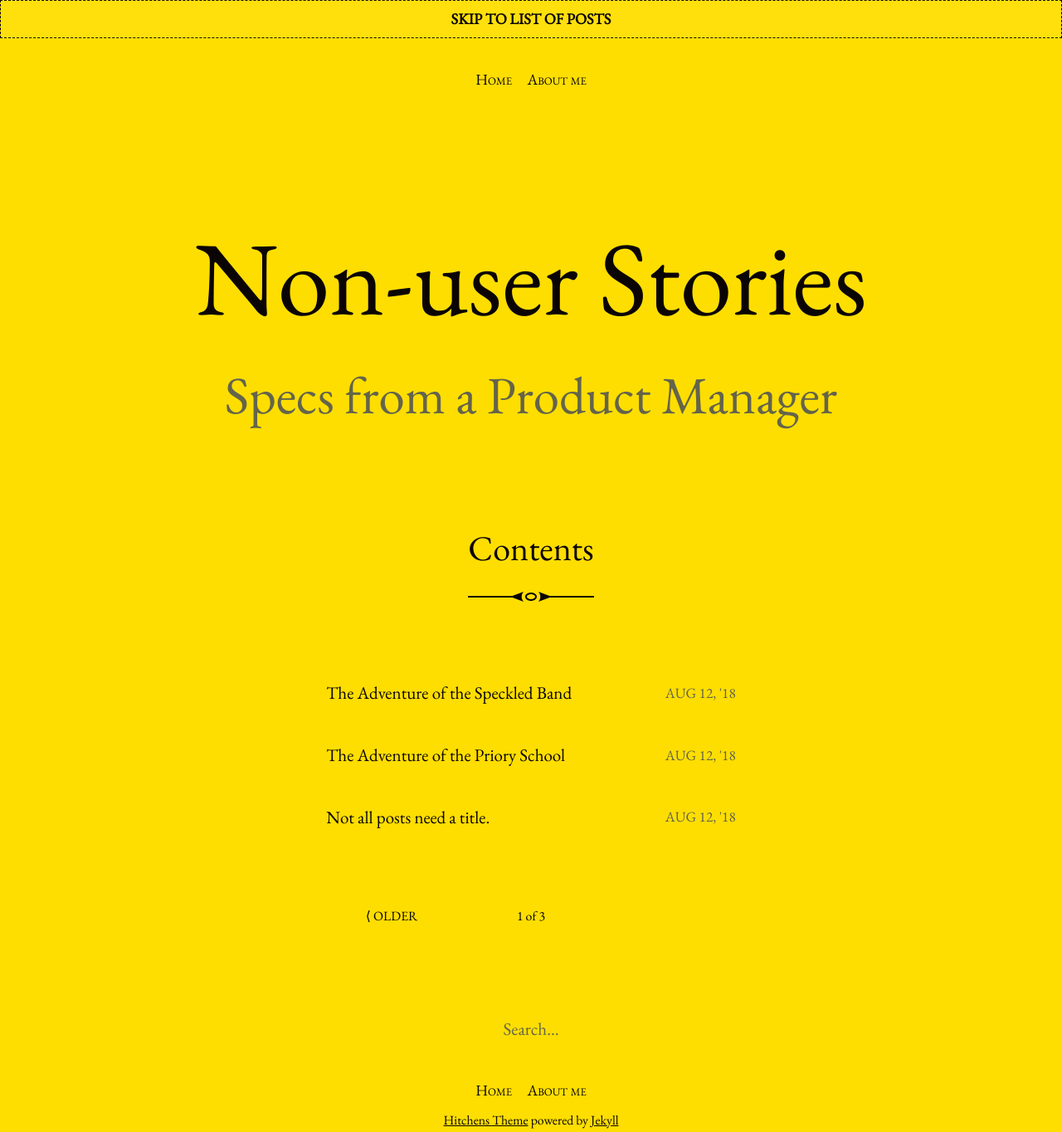
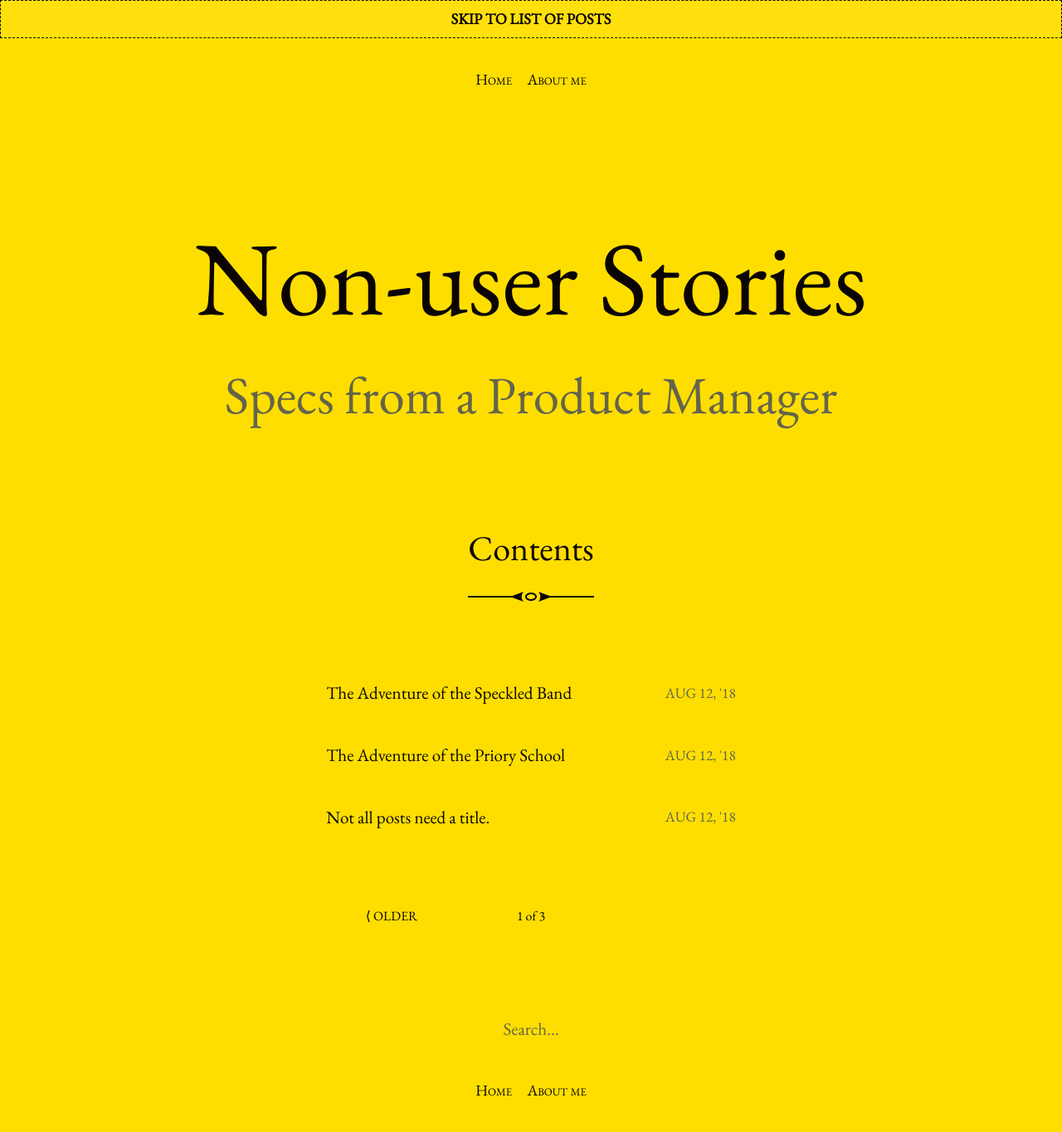
Before and after one commit to ykbarros/blog, a Jekyll site: the page built from index.html, in a window 1280 px wide. Shown: the whole page at 83% size. Built offline with Jekyll 4.4.1, drawn with Linux system fonts in a browser that asks for light colours; the list of posts is cut into pages by our own code; after the commit the page ends 1332 px from its top, so only the background shows below that.

Commit message:
Update _config.yml

```diff
--- a/_config.yml
+++ b/_config.yml
@@ -19,7 +19,7 @@ description: >- # this means to ignore newlines until "baseurl:"
   Specs from a Product Manager
 baseurl: "/blog" # the subpath of your site, e.g. /blog
 url: "https://kimbarros.com" # the base hostname & protocol for your site, e.g. http://example.com
-icon: /assets/images/icon-512.png
+feed_icon: /assets/images/icon-512.png
 theme: hitchens-theme
 
 google_analytics: ''
@@ -48,3 +48,4 @@ plugins:
 
 paginate: 3
 paginate_path: "/page/:num/"
+hide_credits: true
```
